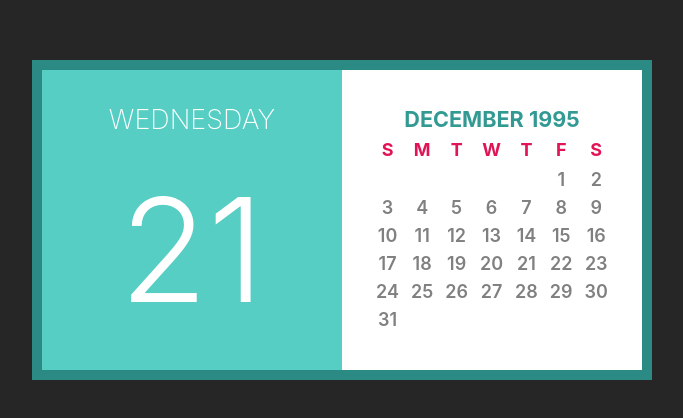
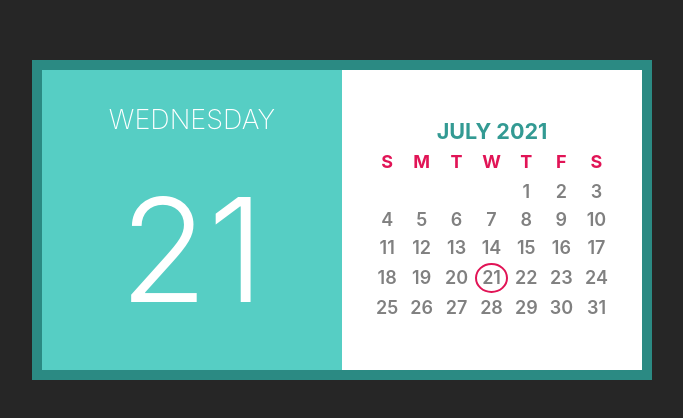
Before and after one commit to KateBoikova/pe2021-react-app, a React (Create React App) app: page / in a window 1280 px wide. Shown: the part 180-598 px from the top of the page, without its empty margins (298-981 px from the left). Built offline with nearby package versions, Linux system fonts and the light colour scheme.

Commit message:
fixed month generation & calendar border style

```diff
--- a/src/components/Calendar/index.jsx
+++ b/src/components/Calendar/index.jsx
@@ -9,7 +9,7 @@ class Calendar extends Component {
     super(props)
 
     this.state = {
-       date: new Date('December 17, 1995 03:24:00'),
+       date: new Date(),
     }
   }
 
```
